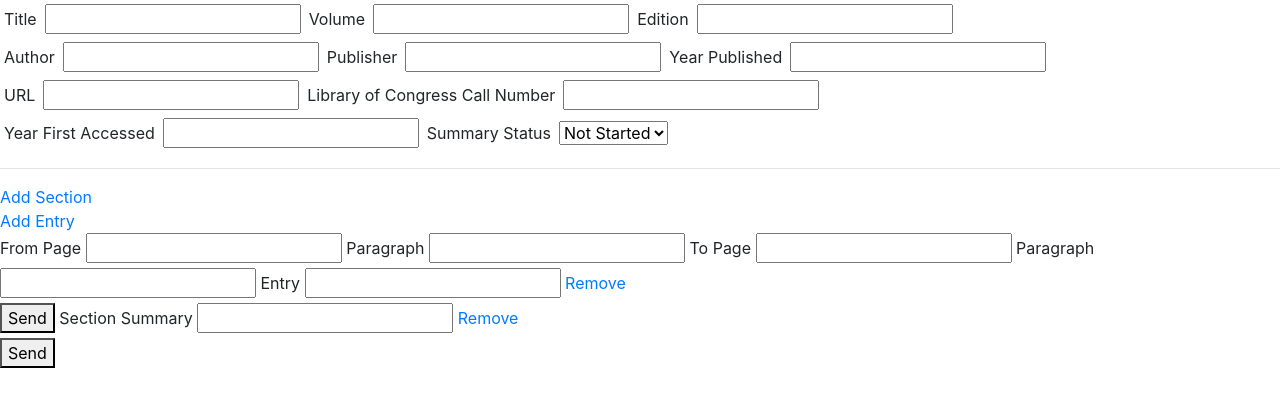
After one commit to WyattHWilliams/CitatonsLib, a Flask app: template templates/new.html in a window 1280 px wide. The commit adds this page. Shown: the top 407 px of the page. Run offline with Flask 2, Linux system fonts and the light colour scheme; the template is opened without the code that fills it: values that come from a table or form of the project are taken from there, others are empty; some libraries are stand-ins or nearby versions.

Commit message:
added schema, improved/built modular forms system for add citaiton

```diff
--- a/app.py
+++ b/app.py
@@ -2,18 +2,8 @@
 from flask import Flask, request, render_template, redirect, session, jsonify
 from flask_sqlalchemy import SQLAlchemy
 from flask_wtf import FlaskForm
-from wtforms import StringField, SelectField, FormField
-from wtforms.validators import InputRequired
-from flask_bootstrap import Bootstrap
-
-# ----- [///// COMFIGURATIONS /////] -----
-app = Flask(__name__)
-app.config['SECRET_KEY'] = 'SHH'
-app.config['SQLALCHEMY_DATABASE_URI'] = 'postgresql:///library'
-app.config['SQLALCHEMY_TRACK_MODIFICATIONS'] = False
-app.config['SQLALCHEMY_ECHO'] = True
-db = SQLAlchemy(app)
-Bootstrap(app)
+from config import app, db
+from models import Citation, Section, Entry, NewCitationForm, NewEntryForm, NewSectionForm
 
 
 # ----- [///// FUNCTIONS /////] -----
@@ -23,98 +13,54 @@ def create_models():
     print('models created')
 
 
-# ----- [///// MODELS /////] -----
-class Citation(db.Model):
-    __tablename__ = 'citations'
-    sum_states = ['Not Started', 'In Progress', 'Complete']
-
-    id = db.Column(db.Integer,
-                   primary_key=True,
-                   autoincrement=True)
-    title = db.Column(db.Text,
-                      nullable=False)
-    volume = db.Column(db.Text,
-                       nullable=True)
-    edition = db.Column(db.Integer,
-                        nullable=True)
-    author = db.Column(db.Text,
-                       nullable=False,
-                       default='Unknown')
-    publisher = db.Column(db.Text,
-                          nullable=False,
-                          default='Unknown')
-    yr_published = db.Column(db.Text, default='Unknown')
-    url = db.Column(db.Text)
-    lccn = db.Column(db.Text)
-    yr_accessed = db.Column(db.Text)
-    summary_status = db.Column(db.Text,
-                               nullable=False,
-                               default='Not Started')
-    sections = db.relationship('Section', backref='citations')
-
-
-class Section(db.Model):
-    __tablename__ = 'sections'
-
-    id = db.Column(db.Integer,
-                   primary_key=True,
-                   autoincrement=True)
-    parent_citation = db.Column(db.Integer,
-                                foreign_key='citations.id',
-                                nullable=False)
-    sec_summary = db.Column(db.Text)
-    entries = db.relationship('Entry', backref='sections')
-
-
-class Entry(db.Model):
-    __tablename__ = 'entries'
-
-    id = db.Column(db.Integer,
-                   primary_key=True,
-                   autoincrement=True)
-    page_start = db.Column(db.Text)
-    paragraph_start = db.Column(db.Text)
-    page_stop = db.Column(db.Text)
-    paragraph_stop = db.Column(db.Text)
-    content = db.Column(db.Text)
-    parent_section = db.Column(db.Integer,
-                               foreign_key='sections.id',
-                               nullable=False)
-    # referenced_citations = db.relationship('Citation', backref='entries')
-
-
-class NewEntryForm(FlaskForm):
-    page_start = StringField('From Page')
-    paragraph_start = StringField('Paragraph')
-    page_stop = StringField('To Page')
-    paragraph_stop = StringField('Paragraph')
-    content = StringField('Entry', validators=[InputRequired()])
-
-
-class NewSectionForm(FlaskForm):
-    sec_summary = StringField('Section Summary', validators=[InputRequired()])
-    entry_form = FormField(NewEntryForm)
-
-
-class NewCitationForm(FlaskForm):
-    title = StringField('Title', validators=[InputRequired()])
-    volume = StringField('Volume')
-    edition = StringField('Edition')
-    author = StringField('Author')
-    publisher = StringField('Publisher')
-    yr_published = StringField('Year Published')
-    url = StringField('URL')
-    lccn = StringField('Library of Congress Call Number')
-    yr_accessed = StringField('Year First Accessed')
-    summary_status = SelectField('Summary Status', choices=[
-                                 (s, s) for s in Citation.sum_states])
-    section_form = FormField(NewSectionForm)
-
-
+# ----- [///// PREP /////] -----
 create_models()
 
 
-@app.route('/')
+# ----- [///// ROUTES /////] -----
+@app.route('/', methods=['GET', 'POST'])
 def main():
     form = NewCitationForm()
-    return render_template('newCitation.html', form=form)
+
+    if form.validate_on_submit():
+        # citation data
+        title = form.title.data
+        volume = form.volume.data
+        edition = form.edition.data
+        author = form.author.data
+        publisher = form.publisher.data
+        yr_published = form.yr_published.data
+        url = form.url.data
+        lccn = form.lccn.data
+        yr_accessed = form.yr_accessed.data
+        summary_status = form.summary_status.data
+
+        new_citation = Citation(title=title,
+                                volume=volume,
+                                edition=edition,
+                                author=author,
+                                publisher=publisher,
+                                yr_published=yr_published,
+                                url=url,
+                                lccn=lccn,
+                                yr_accessed=yr_accessed,
+                                summary_status=summary_status)
+        db.session.add(new_citation)
+
+        for section in form.sections.data:
+            new_section = Section(**section)
+            db.session.add(new_section)
+
+            for entry in form.entries.data:
+                new_entry = Entry(**entry)
+                db.session.add(new_entry)
+                new_section.entries.append(new_entry)
+
+            new_citation.sections.append(new_section)
+
+        db.session.commit()
+        citations = Citation.query
+
+        return render_template('new.html', form=form, citations=citations)
+
+    return render_template('new.html', form=form)
--- /dev/null
+++ b/static/newCitation.js
@@ -0,0 +1,52 @@
+const summary = document.querySelector('div[id="summary"]');
+
+
+// adjust indices when forms are removed
+function adjustIndices(removedIndex, formClass) {
+    const forms = document.querySelectorAll(formClass);
+
+    forms.forEach(function (form) {
+        // console.log(form)
+        const index = parseInt(form.dataset.index);
+        const newIndex = index - 1;
+
+        if (index < removedIndex) {
+            return True;
+        }
+
+        // Change the Id in the form
+        form.setAttribute('id', form.getAttribute('id').replace(index, newIndex));
+        form.dataset.index = newIndex;
+
+        // Change Ids for form inputs
+        form.querySelectorAll('input').forEach(function (input) {
+            input.setAttribute('id', input.getAttribute('id').replace(index, newIndex));
+            input.setAttribute('name', input.getAttribute('name').replace(index, newIndex));
+        });
+    });
+}
+
+// remove a subform
+function removeForm(form, formClass) {
+    const removedIndex = parseInt(form.dataset.index);
+
+    form.remove();
+    adjustIndices(removedIndex, formClass);
+}
+
+// add a subform
+
+
+summary.addEventListener('click', function (e) {
+    // console.log(e.target);
+    if (e.target.classList.contains('remove_ent')) {
+        form = e.target.parentElement
+        formClass = '.entform'
+        removeForm(form, formClass);
+    }
+    else if (e.target.classList.contains('remove_sec')) {
+        form = e.target.parentElement
+        formClass = '.secform'
+        removeForm(form, formClass);
+    }
+})
--- a/static/style.css
+++ b/static/style.css
@@ -1,14 +1,30 @@
-.en_p input {
-    width: 10%;
+.sec_form {
+    left: 10%;
+    position:relative
+}
+
+.sec_form_sum {
+    position:relative;
+    width: 50%
+}
+
+.ent_form {
+    left: 10%;
+    position:relative;
+    width: 50%
+}
+
+.en_p {
+    width: 100%;
     padding: 0%;
     margin: 0%;
 }
 
-.en_sum input {
+.sum {
     width: 100%;
 }
 
 div {
     width: fit-content;
-    box-sizing: unset;
+    /* box-sizing: unset; */
 }
--- /dev/null
+++ b/templates/new.html
@@ -0,0 +1,133 @@
+<!DOCTYPE html>
+<html lang="en">
+
+<head>
+    <meta charset="UTF-8">
+    <meta name="viewport" content="width=device-width, initial-scale=1.0">
+    <link rel="stylesheet" href="https://unpkg.com/bootstrap/dist/css/bootstrap.css">
+    <link rel="stylesheet" href="/static/style.css">
+    <title>New Citation</title>
+</head>
+
+<body>
+    {{form.hidden_tag()}}
+    <div class="form-inline">
+        <div class="form-group">
+            <div class="p-1">{{form.title.label}}</div>
+            <div class="p-1">{{form.title}}</div>
+        </div>
+        <div class="form-group">
+            <div class="p-1">{{form.volume.label}}</div>
+            <div class="p-1">{{form.volume}}</div>
+        </div>
+        <div class="form-group">
+            <div class="p-1">{{form.edition.label}}</div>
+            <div class="p-1">{{form.edition}}</div>
+        </div>
+    </div>
+    <div class="form-inline">
+        <div class="form-group">
+            <div class="p-1">{{form.author.label}}</div>
+            <div class="p-1">{{form.author}}</div>
+        </div>
+        <div class="form-group">
+            <div class="p-1">{{form.publisher.label}}</div>
+            <div class="p-1">{{form.publisher}}</div>
+        </div>
+        <div class="form-group">
+            <div class="p-1">{{form.yr_published.label}}</div>
+            <div class="p-1">{{form.yr_published}}</div>
+        </div>
+    </div>
+    <div class="form-inline">
+        <div class="form-group">
+            <div class="p-1">{{form.url.label}}</div>
+            <div class="p-1">{{form.url}}</div>
+        </div>
+        <div class="form-group">
+            <div class="p-1">{{form.lccn.label}}</div>
+            <div class="p-1">{{form.lccn}}</div>
+        </div>
+    </div>
+    <div class="form-inline">
+        <div class="form-group">
+            <div class="p-1">{{form.yr_accessed.label}}</div>
+            <div class="p-1">{{form.yr_accessed}}</div>
+        </div>
+        <div class="form-group">
+            <div class="p-1">{{form.summary_status.label}}</div>
+            <div class="p-1">{{form.summary_status}}</div>
+        </div>
+    </div>
+    <hr>
+    <div id="summary">
+
+        <a id="add" href="#">Add Section</a>
+
+        {# Show all subforms #}
+        <form id="section-form" action="" method="POST" role="form">
+
+            <div id="secforms-container">
+                {% for section_form in form.sections %}
+                <div id="section-{{ loop.index0 }}" class="secform" data-index="{{ loop.index0 }}">
+
+                    <a id="add" href="#">Add Entry</a>
+
+                    {# Show all subforms #}
+                    <form id="entry-form" action="" method="POST" role="form">
+
+                        <div id="entforms-container">
+                            {% for entry in section_form.entries %}
+                            <div id="entry-{{ loop.index0 }}" class="entform" data-index="{{ loop.index0 }}">
+
+                                {{ entry.page_start.label }}
+                                {{ entry.page_start }}
+
+                                {{ entry.paragraph_start.label }}
+                                {{ entry.paragraph_start }}
+
+                                {{ entry.page_stop.label }}
+                                {{ entry.page_stop }}
+
+                                {{ entry.paragraph_stop.label }}
+                                {{ entry.paragraph_stop }}
+
+                                {{ entry.content.label }}
+                                {{ entry.content }}
+
+                                <a class="remove_ent" href="#">Remove</a>
+                            </div>
+                            {% endfor %}
+                        </div>
+                        <button type="submit">Send</button>
+                    </form>
+
+                    {{ section_form.sec_summary.label }}
+                    {{ section_form.sec_summary }}
+
+                    <a class="remove_sec" href="#">Remove</a>
+                </div>
+                {% endfor %}
+            </div>
+
+            <button type="submit">Send</button>
+        </form>
+
+        {% if form.errors %}
+        {{ form.errors }}
+        {% endif %}
+
+        {# Show submitted data #}
+        {% if data is defined %}
+        <p>
+            Received data:
+            {{ data }}
+        </p>
+        {% endif %}
+    </div>
+
+    <!-- SCRIPTS -->
+    <script src="/static/newCitation.js"></script>
+</body>
+
+</html>
```
Also changed, not shown: config.py (added, +11 -0 lines), models.py (added, +103 -0 lines), templates/newCitation.html (+41 -27 lines), IMG_3142.JPG (added).
